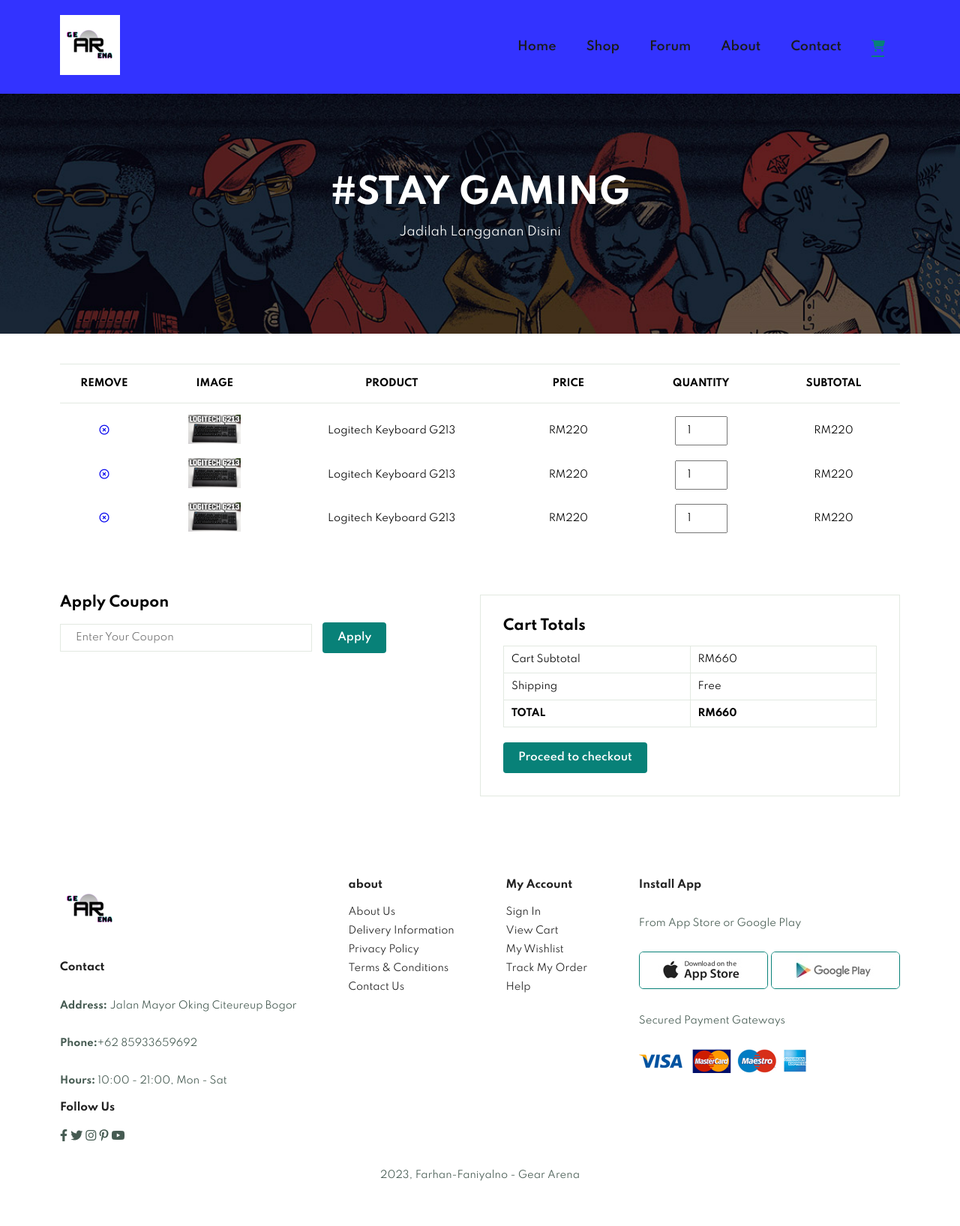
After one commit to FarhanAp/geararena, a PHP site: page /cart.html in a window 1280 px wide. The commit adds this page. Shown: the whole page at 75% size. Run offline with PHP 8.4, Linux system fonts and the light colour scheme.

Commit message:
CART PAGE
cart page done

```diff
--- /dev/null
+++ b/cart.html
@@ -0,0 +1,161 @@
+<!DOCTYPE html>
+<html lang="en">
+<head>
+    <meta charset="UTF-8">
+    <meta name="viewport" content="width=device-width, initial-scale=1.0">
+    <title>Gear Arena Marketplace</title>
+    <link rel="stylesheet"
+    href="https://cdnjs.cloudflare.com/ajax/libs/font-awesome/6.4.2/css/all.min.css">
+    <link rel="stylesheet" href="marketplace.css">
+</head>
+
+<body>
+
+    <section id="header">
+        <a href="#"><img src="images/GEAR_ARENA_v2_80x80.png" class="logo"alt=""></a>
+
+        <div>
+            <ul id="navbar">
+                <li><a href="marketplace.html">Home</a></li>
+                <li><a href="shop.html">Shop</a></li>
+                <li><a href="forum.html">Forum</a></li>
+                <li><a href="about.html">About</a></li>
+                <li><a href="contact.html">Contact</a></li>
+                <li><a class="active" href="cart.html"><i class="fa-solid fa-cart-shopping"></i></a></li>
+            </ul>
+        </div>
+    </section>
+
+    <section id="page-header">
+        <h2>#STAY GAMING</h2>
+        <p>Jadilah Langganan Disini</p>
+    </section>
+
+    <section id="cart" class="section-p1">
+        <table width="100%">
+            <thead>
+                <tr>
+                    <td>Remove</td>
+                    <td>Image</td>
+                    <td>Product</td>
+                    <td>Price</td>
+                    <td>Quantity</td>
+                    <td>Subtotal</td>
+                </tr>
+            </thead>
+            <tbody>
+                <tr>
+                    <td><a href="#"><i class="far fa-times-circle"></i></a></td>
+                    <td><img src="images/product/product1.jpg" alt=""></td>
+                    <td>Logitech Keyboard G213</td>
+                    <td>RM220</td>
+                    <td><input type="number" value="1"></td>
+                    <td>RM220</td>
+                </tr>
+                <tr>
+                    <td><a href="#"><i class="far fa-times-circle"></i></a></td>
+                    <td><img src="images/product/product1.jpg" alt=""></td>
+                    <td>Logitech Keyboard G213</td>
+                    <td>RM220</td>
+                    <td><input type="number" value="1"></td>
+                    <td>RM220</td>
+                </tr>
+                <tr>
+                    <td><a href="#"><i class="far fa-times-circle"></i></a></td>
+                    <td><img src="images/product/product1.jpg" alt=""></td>
+                    <td>Logitech Keyboard G213</td>
+                    <td>RM220</td>
+                    <td><input type="number" value="1"></td>
+                    <td>RM220</td>
+                </tr>
+            </tbody>
+        </table>
+    </section>
+
+    <section id="cart-add" class="section-p1">
+        <div id="coupon">
+            <h3>Apply Coupon</h3>
+        <div>
+            <input type="text" placeholder="Enter Your Coupon">
+            <button class="normal">Apply</button>
+            </div>
+        </div>
+
+        <div id="subtotal">
+            <h3>Cart Totals</h3>
+            <table>
+               <tr>
+                    <td>Cart Subtotal</td>
+                    <td>RM660</td>
+               </tr>
+               <tr>
+                    <td>Shipping</td>
+                    <td>Free</td>
+               </tr>
+               <tr>
+                    <td><strong>TOTAL</strong></td>
+                    <td><strong>RM660</strong></td>
+               </tr>
+            </table>
+            <button class="normal">Proceed to checkout</button>
+        </div>
+    </section>
+
+    <footer class="section-p1">
+        <div class="col">
+            <img class="logo" src="images/GEAR_ARENA_v2_80x80.png" alt="">
+            <h4> Contact</h4>
+            <p><strong>Address: </strong> Jalan Mayor Oking Citeureup Bogor</p>
+            <p><strong>Phone:</strong>+62 85933659692</p>
+            <p><strong>Hours:</strong> 10:00 - 21:00, Mon - Sat</p>
+            <div class="follow">
+                <h4>Follow Us</h4>
+                <div class="icon">
+                    <i class="fab fa-facebook-f"></i>
+                    <i class="fab fa-twitter"></i>
+                    <i class="fab fa-instagram"></i>
+                    <i class="fab fa-pinterest-p"></i>
+                    <i class="fab fa-youtube"></i>
+                </div>
+            </div>
+        </div>
+
+        <div class="col">
+            <h4>about</h4>
+            <a href="#">About Us</a>
+            <a href="#">Delivery Information</a>
+            <a href="#">Privacy Policy</a>
+            <a href="#">Terms & Conditions</a>
+            <a href="#">Contact Us</a>
+        </div>
+
+        <div class="col">
+            <h4>My Account</h4>
+            <a href="#">Sign In</a>
+            <a href="#">View Cart</a>
+            <a href="#">My Wishlist</a>
+            <a href="#">Track My Order</a>
+            <a href="#">Help</a>
+        </div>
+
+        <div class="col install">
+            <h4>Install App</h4>
+            <p>From App Store or Google Play</p>
+            <div class="row">
+                <img src="images/pay/app.jpg" alt="">
+                <img src="images/pay/play.jpg" alt="">
+            </div>
+            <p>Secured Payment Gateways</p>
+            <img src="images/pay/pay.png" alt="">
+        </div>
+
+        <div class="copyright">
+            <p>2023, Farhan-Faniyalno - Gear Arena</p>
+        </div>
+    </footer>
+
+
+
+    <script src="script.js"></script>
+</body>
+</html>
--- a/marketplace.css
+++ b/marketplace.css
@@ -620,3 +620,114 @@
 #prodetails .single-pro-details span{
     line-height: 25px;
 }
+
+/* CART PAGE */
+#cart table{
+    width: 100%;
+    border-collapse: collapse;
+    table-layout: fixed;
+    white-space: nowrap;
+}
+
+#cart table img{
+    width: 70px;
+}
+
+#cart table td:nth-child(1){
+    width: 100px;
+    text-align: center;
+}
+
+#cart table td:nth-child(2){
+    width: 150px;
+    text-align: center;
+}
+
+#cart table td:nth-child(3){
+    width: 250px;
+    text-align: center;
+}
+
+#cart table td:nth-child(4),
+#cart table td:nth-child(5),
+#cart table td:nth-child(6){
+    width: 150px;
+    text-align: center;
+}
+
+#cart table td:nth-child(5) input {
+    width: 70px;
+    padding: 10px 5px 10px 15px;
+}
+
+#cart table thead{
+    border: 1px solid #e2e9e1;
+    border-left: none;
+    border-right: none;
+}
+
+#cart table thead td{
+    font-weight: 700;
+    text-transform: uppercase;
+    font-size: 13px;
+    padding: 18px 0;
+}
+
+#cart table tbody tr td{
+    padding-top: 15px;
+}
+
+#cart table tbody td {
+    font-size: 13px;
+}
+
+#cart-add{
+   display: flex;
+   flex-wrap: wrap;
+   justify-content: space-between;
+}
+
+#coupon{
+    width: 50%;
+    margin-bottom: 30px;
+}
+
+#coupon h3,
+#subtotal h3{
+    padding-bottom: 15px;
+}
+
+#coupon input{
+    padding: 10px 20px;
+    outline: none;
+    width: 60%;
+    margin-right: 10px;
+    border: 1px solid #e2e9e1;
+}
+
+#coupon button,
+#subtotal button{
+    background-color: #088178;
+    color: #fff;
+    padding: 12px 20px;
+}
+
+#subtotal{
+    width: 50%;
+    margin-bottom: 30px;
+    border: 1px solid #e2e9e1;
+    padding: 30px;
+}
+
+#subtotal table{
+    border-collapse: collapse;
+    width: 100%;
+    margin-bottom: 20px;
+}
+
+#subtotal table td{
+    width: 50%;
+    border: 1px solid #e2e9e1;
+    padding: 10px;
+    font-size: 13px;
+}
```
